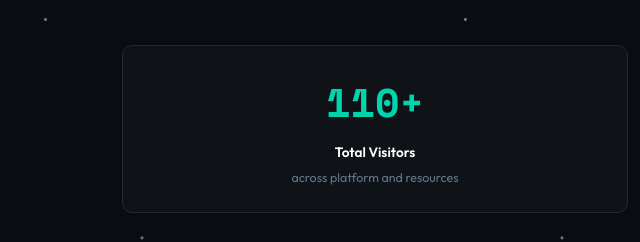
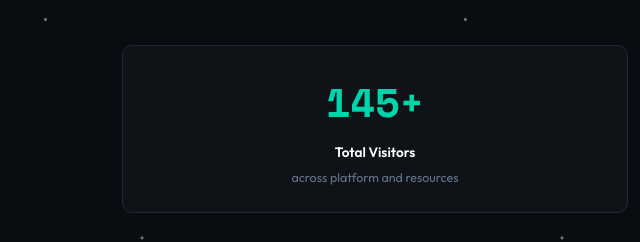
Before and after one commit to arnavvenkatesh/space-systems-lab, a plain HTML site: page impact.html in a window 1280 px wide. Shown: the part 467-709 px from the top of the page, 0-640 px from the left. Drawn offline with nearby package versions, Linux system fonts and the light colour scheme.

```diff
--- a/impact.html
+++ b/impact.html
@@ -113,7 +113,7 @@
 <div class="big-metrics">
 
 <div class="big-metric">
-<span class="big-num">110+</span>
+<span class="big-num">145+</span>
 <span class="big-label">Total Visitors</span>
 <span class="big-sub">across platform and resources</span>
 </div>
```
